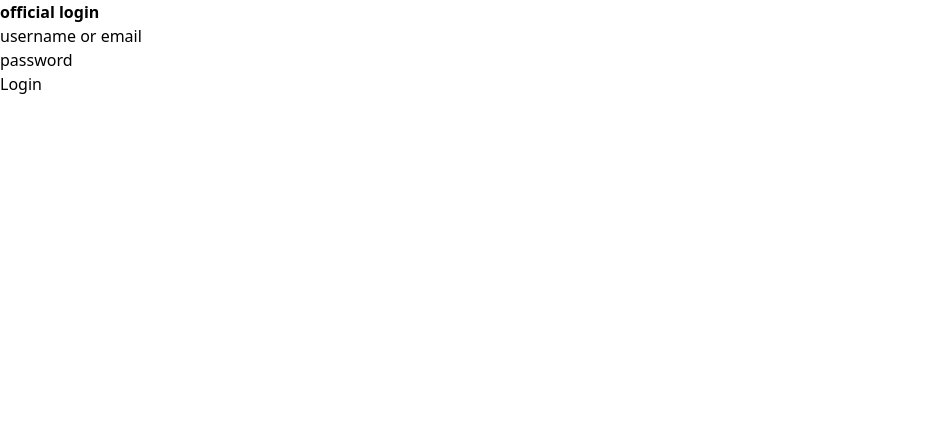
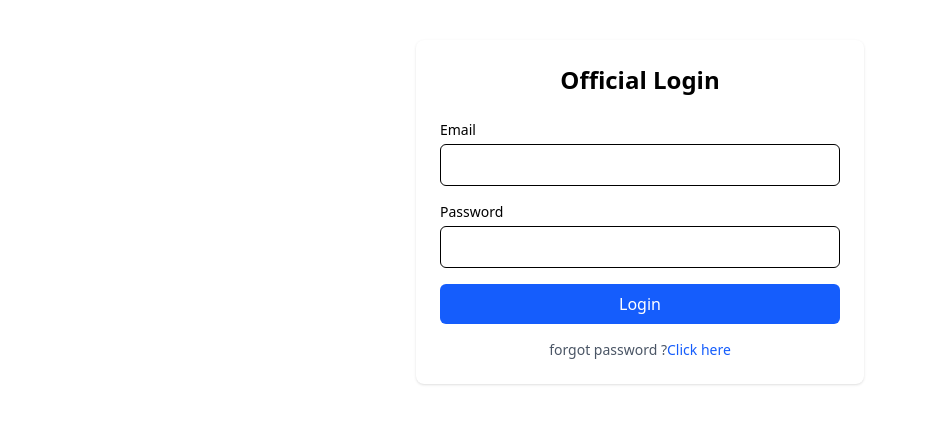
Before and after one commit to Amith567/Votrix_frontend, a React (Vite) app in the folder client/: page /official/login in a window 1280 px wide. Shown: the top 424 px of the page, without its empty margins (0-926 px from the left). Built offline with nearby package versions, Linux system fonts and the light colour scheme.

Commit message:
official part almost complete

```diff
--- a/client/src/Home.jsx
+++ b/client/src/Home.jsx
@@ -4,11 +4,15 @@ const Home = () => {
   const navigate = useNavigate()
 
   return (
-    <><p className='text-3xl font-bold underline'>home</p>
-      <br />
-      <button onClick={() => navigate('/official/login')}>official</button><br />
-      <button onClick={() => navigate('/agent/login')}>register</button><br />
-      <button onClick={() => navigate('/user/login')}>vote</button>
+    <>
+    <div className="min-h-screen w-full bg-gray-200 flex flex-col">
+  <p className="pt-8 text-2xl xl:text-5xl  text-center font-semibold">Welcome to votrix transparent voting system</p>
+  <div className="flex-1 flex  justify-center items-center gap-8 ">
+      <button onClick={() => navigate('/official/login')} className="px-4 py-2 bg-blue-800 rounded text-white w-40 h-15 text-2xl">official </button>
+      <button onClick={() => navigate('/agent/login')}className="px-4 py-2 bg-blue-800 rounded text-white w-40 h-15 text-2xl">register</button>
+      <button onClick={() => navigate('/user/login')}className="px-4 py-2 bg-blue-800 rounded text-white w-40 h-15 text-2xl">vote</button>
+      </div>
+      </div>
     </>
   )
 }
--- a/client/src/pages/official/Official.jsx
+++ b/client/src/pages/official/Official.jsx
@@ -3,10 +3,13 @@
 const Official = () => {
   return (
     <>
-      <strong>Official dashboard</strong>
-      <p>election</p>
-      <p>verify requests</p>
-      <p>recent acivity</p>
+<div className="w-full min-h-screen bg-gray-200 flex justify-center items-center gap-5">
+  <div className="p-5  bg-blue-800 text-white flex items-center justify-center text-xl rounded text-xl">View List</div>
+  <div className="p-5  bg-blue-800 text-white flex items-center justify-center text-xl rounded">election</div>
+  <div className="p-5  bg-blue-800 text-white flex items-center justify-center text-xl rounded">give permission</div>
+  <div className="p-5  bg-blue-800 text-white flex items-center justify-center text-xl rounded">Recent activity</div>
+
+</div>
     </>
   )
 }
--- a/client/src/pages/official/OfficialLogin.jsx
+++ b/client/src/pages/official/OfficialLogin.jsx
@@ -4,13 +4,34 @@ const OfficialLogin = () => {
   const navigate = useNavigate()
   return (
     <>
-      <strong>official login</strong>
-      <form action="">
-        <p>username or email</p>
-        <p>password</p>
+<form class="max-w-md mx-auto mt-10 bg-white p-6 rounded-lg shadow bg-gray-800">
+  <h2 class="text-2xl font-bold text-center mb-6">Official Login</h2>
 
-        <input type="submit" value="Login" onClick={() => navigate('/official/dashboard')} />
-      </form>
+  <div class="mb-4">
+    <label class="block text-sm font-medium mb-1">Email</label>
+    <input
+      type="email"
+      class="w-full px-3 py-2 border rounded-md focus:ring-2 focus:ring-blue-500"/>
+  </div>
+
+  <div class="mb-4">
+    <label class="block text-sm font-medium mb-1">Password</label>
+    <input
+      type="password"
+      class="w-full px-3 py-2 border rounded-md focus:ring-2 focus:ring-blue-500"
+    />
+  </div>
+
+
+  <button class="w-full bg-blue-600 text-white py-2 rounded-md hover:bg-blue-700"type='submit' onClick={() => navigate('/official/dashboard')}>
+    Login
+  </button>
+
+  <p class="text-sm text-center mt-4 text-gray-600">
+    forgot password ?
+    <a class="text-blue-600 hover:underline">Click here</a>
+  </p>
+</form>
 
     </>
   )
```
